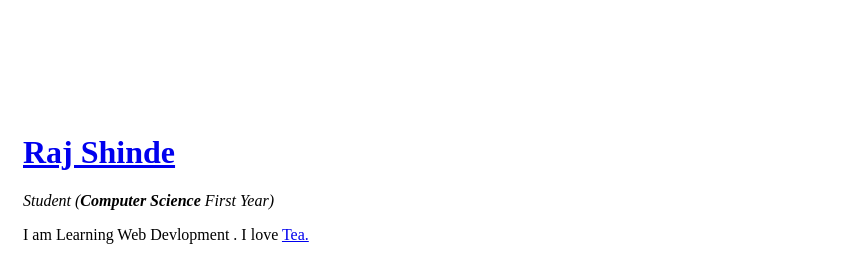
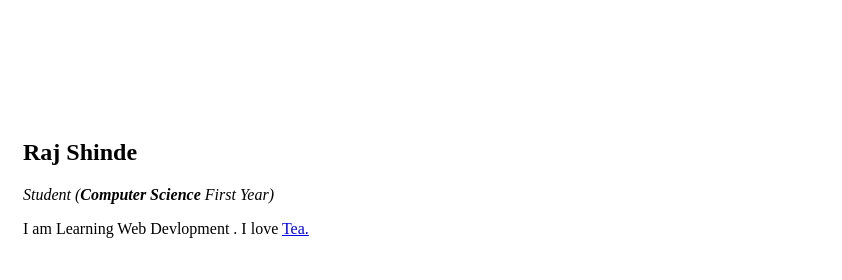
Before and after one commit to theRaj7/cv, a plain HTML site: page index.html in a window 1280 px wide. Shown: the top 280 px of the page, 438-1280 px from the left. Drawn offline with Linux system fonts and the light colour scheme.

Commit message:
Update index.html

```diff
--- a/index.html
+++ b/index.html
@@ -10,7 +10,7 @@
         <td><img src="https://pbs.twimg.com/profile_images/1629783033699266562/A7-ICvK6_400x400.jpg" alt="Raj's Img" /></td>
         <td>
           <h1>
-            <a href="https://www.facebook.com/raj.shinde755">Raj Shinde</a>
+            <h2>Raj Shinde</h2>
           </h1>
           <p>
             <em>Student (<b>Computer Science</b> First Year)</em>
```
